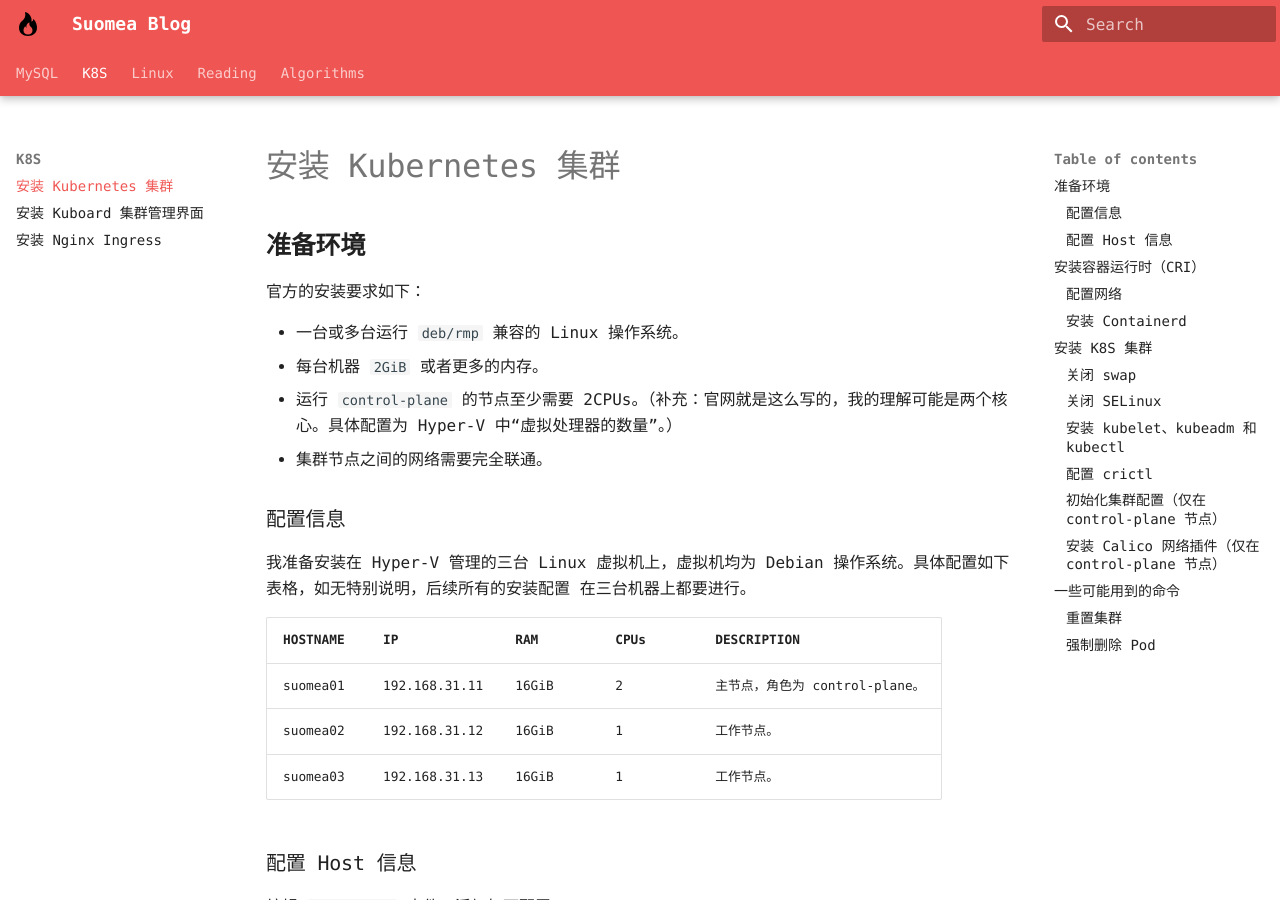
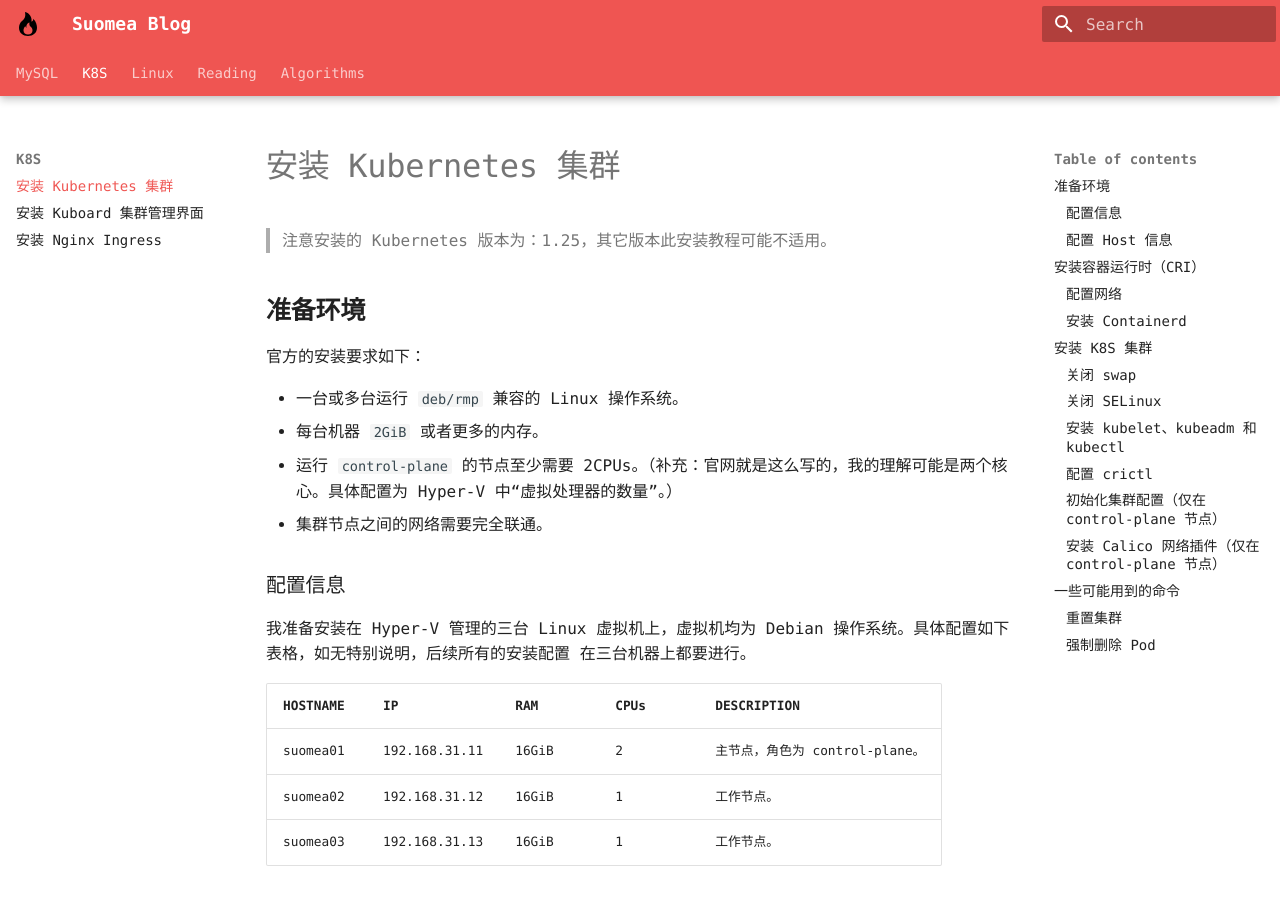
Before and after one commit to Suomea/blog, an MkDocs documentation site: the page built from docs/K8S/安装 Kubernetes 集群.md, in a window 1280 px wide and 900 px high. Built offline with MkDocs 1.6.1 and Material for MkDocs 9.7.7, drawn with Linux system fonts in a browser that asks for light colours; some web fonts are replaced.

Commit message:
更新‘安装 Kubernetes 集群’。

```diff
--- a/docs/K8S/安装 Kubernetes 集群.md
+++ b/docs/K8S/安装 Kubernetes 集群.md
@@ -1,3 +1,5 @@
+> 注意安装的 Kubernetes 版本为：1.25，其它版本此安装教程可能不适用。
+
 ## **准备环境**
 官方的安装要求如下：
 
```
